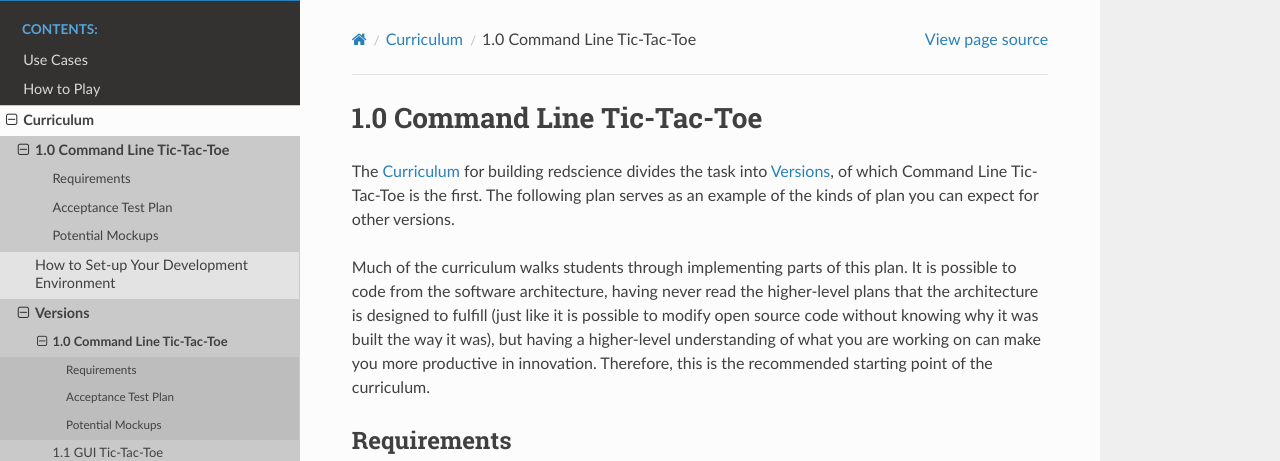
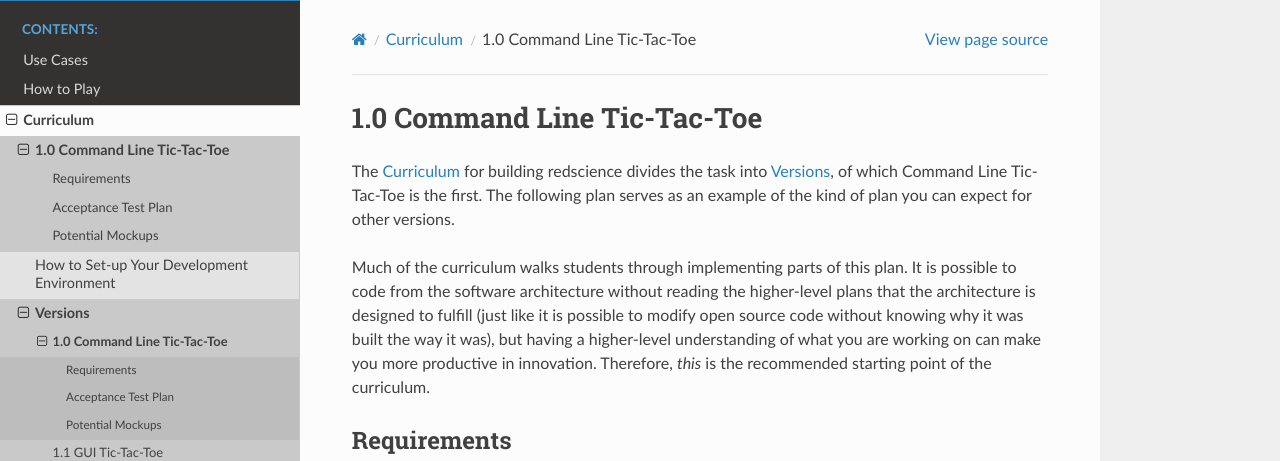
Before and after one commit to ChrisSantosLang/redscience, a Sphinx documentation site: the page built from docs/source/releases/commandline.rst, in a window 1280 px wide and 900 px high. Shown: the top 461 px of the window. Built offline with Sphinx 7.4.7 and the Read the Docs theme 2.0.0, drawn with Linux system fonts in a browser that asks for light colours.

Commit message:
Update commandline.rst

```diff
--- a/docs/source/releases/commandline.rst
+++ b/docs/source/releases/commandline.rst
@@ -5,15 +5,15 @@
 The :doc:`../curriculum` for building redscience divides the task
 into :doc:`../releases/releases`, of which Command Line
 Tic-Tac-Toe is the first. The following plan serves as an example
-of the kinds of plan you can expect for other versions.
+of the kind of plan you can expect for other versions.
 
 Much of the curriculum walks students through implementing parts of
-this plan. It is possible to code from the software architecture,
-having never read the higher-level plans that the architecture is
+this plan. It is possible to code from the software architecture
+without reading the higher-level plans that the architecture is
 designed to fulfill (just like it is possible to modify open source
 code without knowing why it was built the way it was), but having
 a higher-level understanding of what you are working on can make you
-more productive in innovation. Therefore, this is the recommended
+more productive in innovation. Therefore, *this* is the recommended
 starting point of the curriculum.
 
 Requirements
```
